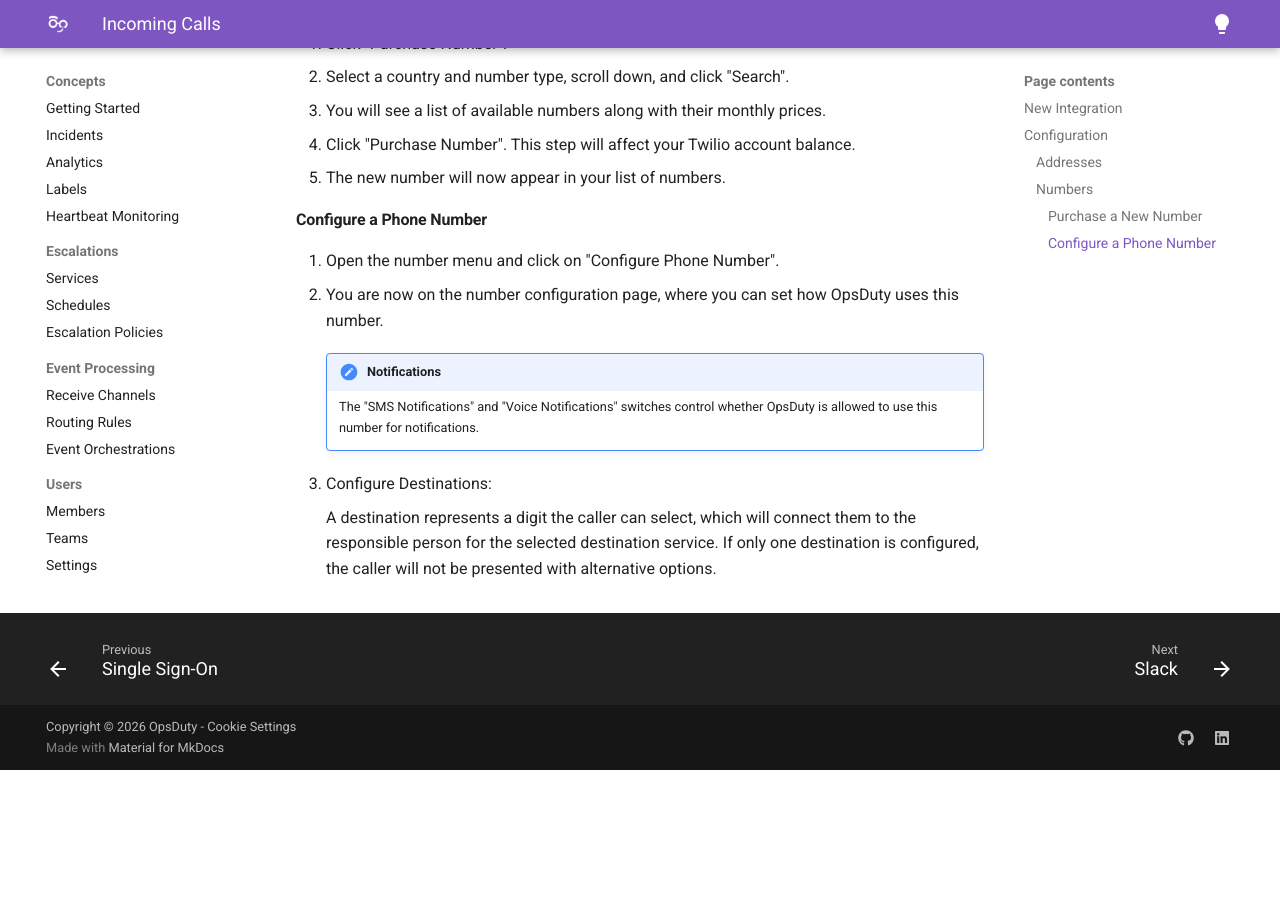
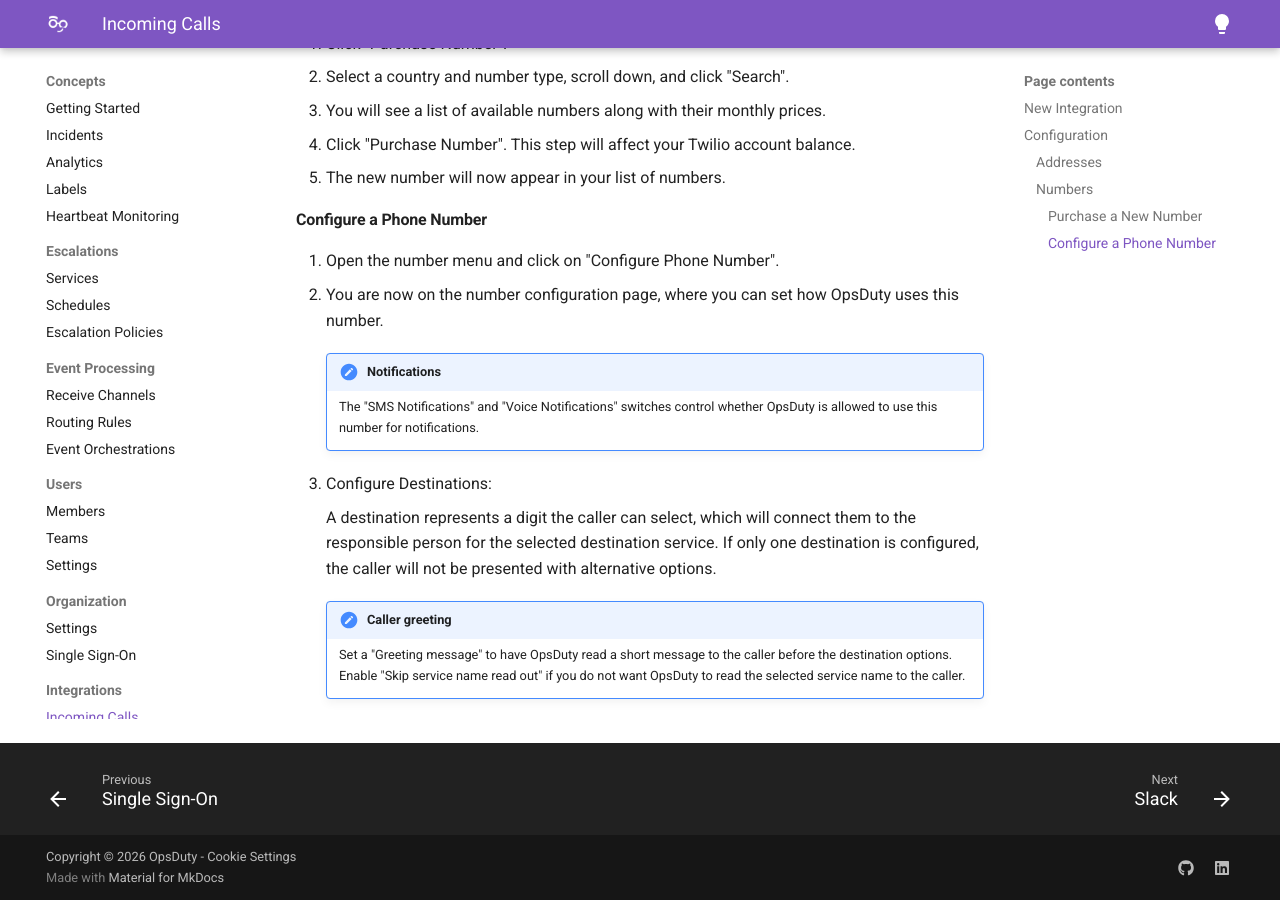
Before and after one commit to opsduty/opsduty-docs, an MkDocs documentation site: the page built from docs/concepts/integrations/incoming-calls.md, in a window 1280 px wide and 900 px high, scrolled down 1258 px. Built offline with MkDocs 1.6.1 and Material for MkDocs 9.7.7, drawn with Linux system fonts in a browser that asks for light colours; before the commit the page ends 2028 px from its top, so only the background shows below that.

Commit message:
Document the incoming-call greeting settings
The phone number configuration page has a "Greeting message" field and a
"Skip service name read out" toggle that shape the caller experience, but
neither was documented. Add a short note covering both.

Co-Authored-By: Claude Opus 4.8 (1M context) <noreply@anthropic.com>

```diff
--- a/docs/concepts/integrations/incoming-calls.md
+++ b/docs/concepts/integrations/incoming-calls.md
@@ -65,3 +65,10 @@ need voice and SMS notifications when new incidents are triggered.
     them to the responsible person for the selected destination service. If only
     one destination is configured, the caller will not be presented with
     alternative options.
+
+    !!! note "Caller greeting"
+
+        Set a "Greeting message" to have OpsDuty read a short message to the
+        caller before the destination options. Enable "Skip service name read
+        out" if you do not want OpsDuty to read the selected service name to the
+        caller.
```
